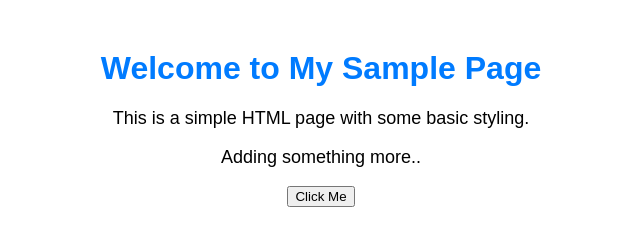
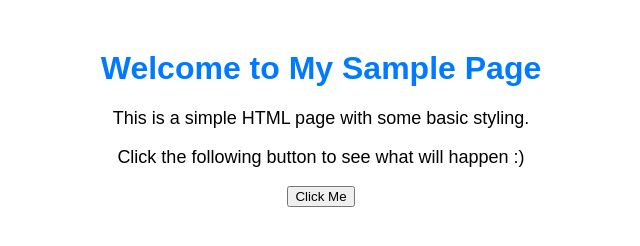
Before and after one commit to MMinHein/githubTest, a plain HTML site: page index.html in a window 1280 px wide. Shown: the whole page, without its empty margins (319-959 px from the left). Drawn offline with Linux system fonts and the light colour scheme.

Commit message:
changed the p tag text

```diff
--- a/index.html
+++ b/index.html
@@ -21,7 +21,7 @@
 <body>
     <h1>Welcome to My Sample Page</h1>
     <p>This is a simple HTML page with some basic styling.</p>
-    <p>Adding something more..</p>
+    <p>Click the following button to see what will happen :)</p>
     <button onclick="showMessage()">Click Me</button>
 
     <script>
```
